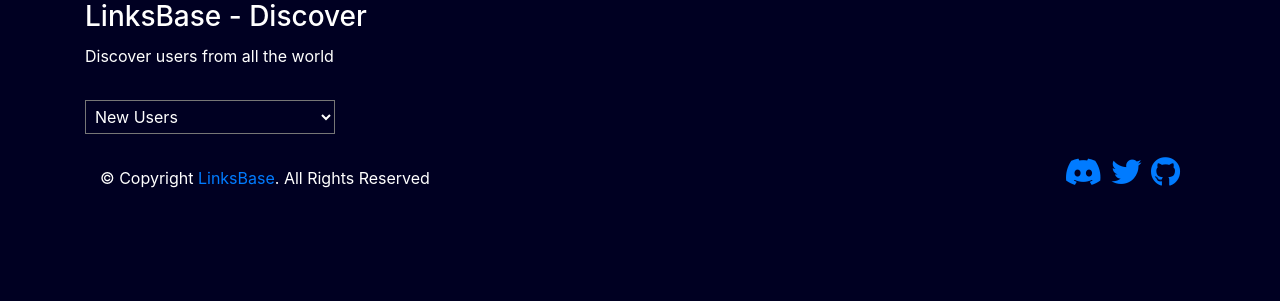
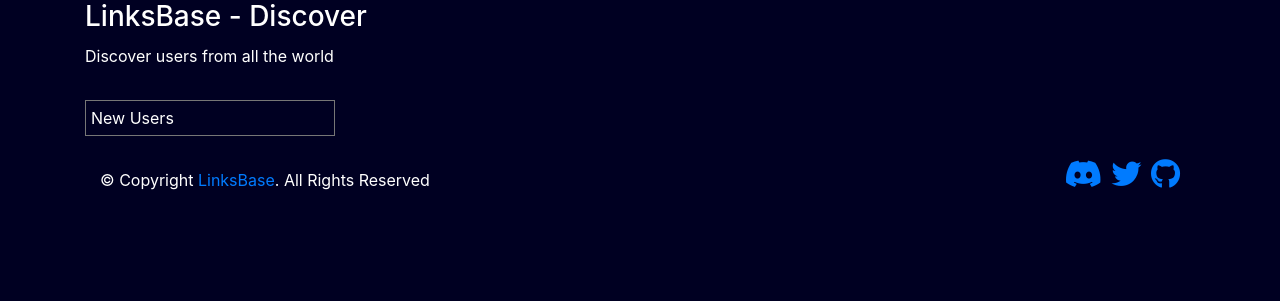
Before and after one commit to nawafalqari/LinksBase, a Flask app: page /discover in a window 1280 px wide. Shown: the part 132-433 px from the top of the page. Run offline with Flask 2, Linux system fonts and the light colour scheme; data that the repository does not hold is empty; some libraries are stand-ins or nearby versions.

Commit message:
Edited IOS input styles

```diff
--- a/src/app/templates/base.html
+++ b/src/app/templates/base.html
@@ -19,6 +19,11 @@
     <meta name="author" content="LinksBase">
     <meta name="theme-color" content="#007bff">
     <script src="https://cdn.jsdelivr.net/npm/chart.js"></script>
+    <style>
+        * {
+            -webkit-appearance: none;
+        }
+    </style>
     {% block head %}
     {% endblock %}
 </head>
```
